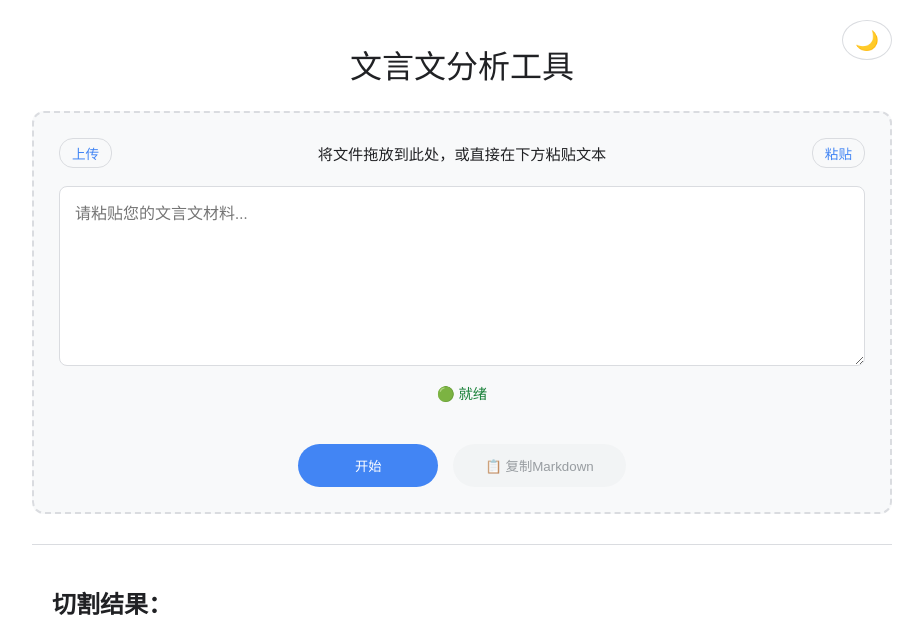
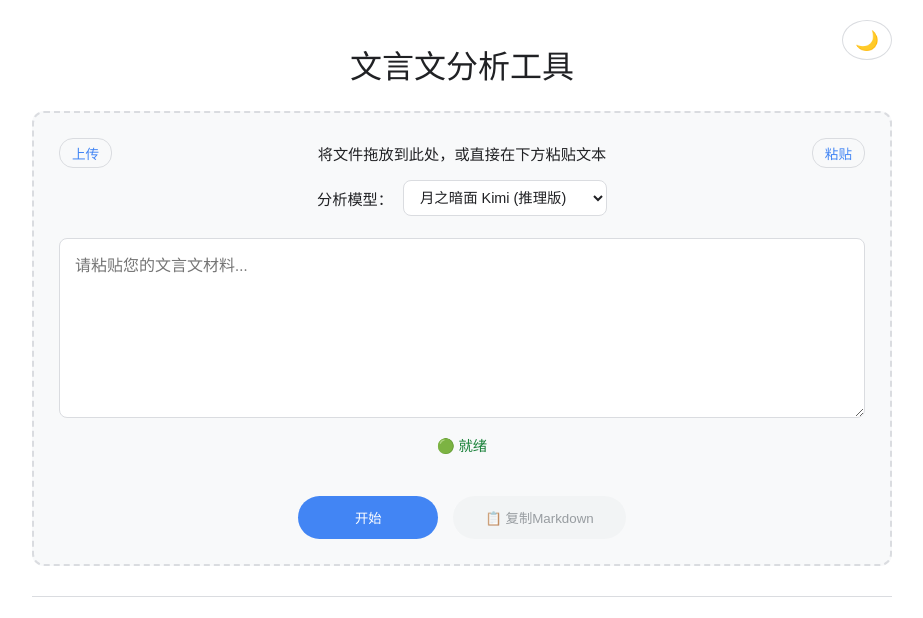
Before and after one commit to JohnXu22786/WenYanTrans, a Flask app: page / in a window 1280 px wide. Shown: the top 618 px of the page, without its empty margins (178-1101 px from the left). Run offline with Flask 3, Linux system fonts and the light colour scheme; some web fonts are replaced.

Commit message:
feat: Implement model selector UI with dropdown menu and enhanced frontend components

```diff
--- a/app.py
+++ b/app.py
@@ -164,8 +164,22 @@ def analyze_segment():
         if not segment:
             return jsonify({"error": "Segment content cannot be empty"}), 400
 
-        # Check API key
-        active_preset = config.get('_active_preset', 'default')
+        # Determine preset from request or use default
+        requested_preset = data.get('preset')
+        if requested_preset and requested_preset in config['_raw_config']['presets']:
+            active_preset = requested_preset
+        else:
+            active_preset = config.get('_active_preset', 'default')
+            if requested_preset:
+                logger.warning(f"Requested preset '{requested_preset}' not found, using default '{active_preset}'")
+
+        # Get preset configuration
+        if active_preset not in config['_raw_config']['presets']:
+            return jsonify({"error": f"Preset '{active_preset}' not found in configuration"}), 400
+
+        preset_config = config['_raw_config']['presets'][active_preset]
+
+        # Check API key for selected preset
         api_key = API_KEYS.get(active_preset)
         if not api_key:
             data_dir = get_data_dir()
@@ -181,15 +195,15 @@ def analyze_segment():
         }
 
         payload = {
-            "model": config['model_name'],
+            "model": preset_config['model_name'],
             "messages": [
                 {"role": "system", "content": SYSTEM_PROMPT},
                 {"role": "user", "content": segment}
             ]
         }
 
-        # Add custom parameters if specified in config
-        custom_param = config.get('custom_param')
+        # Add custom parameters if specified in preset config
+        custom_param = preset_config.get('custom_param')
         if custom_param and isinstance(custom_param, dict):
             # Merge all custom parameters into payload (excluding model and messages which are already set)
             for key, value in custom_param.items():
@@ -198,11 +212,11 @@ def analyze_segment():
                     payload[key] = value
         # Note: No backward compatibility - config must use custom_param for any additional parameters
 
-        logger.info(f"Analyzing segment, length: {len(segment)} characters")
+        logger.info(f"Analyzing segment (preset: {active_preset}, model: {preset_config['model_name']}), length: {len(segment)} characters")
 
         # Send request
         response = requests.post(
-            config['api_endpoint'],
+            preset_config['api_endpoint'],
             headers=headers,
             json=payload,
             timeout=120  # 120 seconds timeout
--- a/static/css/style.css
+++ b/static/css/style.css
@@ -582,3 +582,41 @@ button:disabled {
     background-color: var(--container-bg-light);
     border-color: var(--primary-color);
 }
+
+/* 模型选择器样式 */
+.model-selector-row {
+    display: flex;
+    align-items: center;
+    justify-content: center;
+    margin: 12px 0;
+    flex-wrap: wrap;
+    gap: 10px;
+}
+
+.model-selector-row label {
+    font-weight: 500;
+    color: var(--text-light);
+    font-size: 0.95em;
+}
+
+#model-select {
+    background-color: var(--bg-light);
+    color: var(--text-light);
+    border: 1px solid var(--border-light);
+    border-radius: 8px;
+    padding: 8px 12px;
+    font-size: 0.9em;
+    cursor: pointer;
+    transition: all 0.2s;
+    min-width: 200px;
+}
+
+#model-select:focus {
+    outline: none;
+    border-color: var(--primary-color);
+    box-shadow: 0 0 0 2px rgba(66, 133, 244, 0.2);
+}
+
+#model-select:hover {
+    border-color: var(--primary-color);
+}
--- a/static/js/main.js
+++ b/static/js/main.js
@@ -3,7 +3,7 @@
 // -------------------------------------
 
 // 导入配置与常量
-import { MAX_CONCURRENT_CALLS, MAX_RETRY_ATTEMPTS, BACKEND_ENDPOINT, SYSTEM_PROMPT, els } from './modules/config.js';
+import { MAX_CONCURRENT_CALLS, MAX_RETRY_ATTEMPTS, BACKEND_ENDPOINT, SYSTEM_PROMPT, els, MODEL_PRESETS, DEFAULT_MODEL_PRESET } from './modules/config.js';
 import state from './modules/state.js';
 import { splitText } from './modules/textProcessor.js';
 import { processItem, runQueue, regenerateSegment } from './modules/apiClient.js';
@@ -165,6 +165,31 @@ function init() {
     els.uploadBtn = document.getElementById('upload-btn');
     els.pasteBtn = document.getElementById('paste-btn');
     els.themeToggleBtn = document.getElementById('theme-toggle-btn');
+    els.modelSelect = document.getElementById('model-select');
+
+    // 初始化模型选择下拉菜单
+    if (els.modelSelect) {
+        // 清空现有选项
+        els.modelSelect.innerHTML = '';
+
+        // 添加预设选项
+        Object.values(MODEL_PRESETS).forEach(preset => {
+            const option = document.createElement('option');
+            option.value = preset.id;
+            option.textContent = preset.name;
+            if (preset.id === DEFAULT_MODEL_PRESET) {
+                option.selected = true;
+                state.selectedModelPreset = preset.id;
+            }
+            els.modelSelect.appendChild(option);
+        });
+
+        // 添加变更事件监听器
+        els.modelSelect.addEventListener('change', function() {
+            state.selectedModelPreset = this.value;
+            console.log('模型预设已切换至:', this.value);
+        });
+    }
 
     updateApiStatusUI('ready');
     initTheme();
--- a/static/js/modules/apiClient.js
+++ b/static/js/modules/apiClient.js
@@ -28,7 +28,8 @@ export async function processItem(item) {
                 'Content-Type': 'application/json',
             },
             body: JSON.stringify({
-                segment: item.segment
+                segment: item.segment,
+                preset: state.selectedModelPreset
             })
         });
 
@@ -162,7 +163,8 @@ export async function regenerateSegment(index) {
                 'Content-Type': 'application/json',
             },
             body: JSON.stringify({
-                segment: item.original
+                segment: item.original,
+                preset: state.selectedModelPreset
             })
         });
 
--- a/static/js/modules/config.js
+++ b/static/js/modules/config.js
@@ -28,6 +28,23 @@ export const SYSTEM_PROMPT = `你必须扮演一位极具耐心的"文言文侦
 
 **核心原则**：第2步是"精准狙击"而非"地毯式轰炸"，70%精力用于疏通长句逻辑，30%用于攻克真难点。必须让初学者看见"如何从懂字词到懂句子"的破案路径。`;
 
+// 模型预设配置（与config.json中的presets对应）
+export const MODEL_PRESETS = {
+    openrouter_kimi: {
+        id: 'openrouter_kimi',
+        name: '月之暗面 Kimi (推理版)',
+        description: 'Moonshot AI Kimi K2 Thinking 模型，支持推理'
+    },
+    openrouter_deepseek: {
+        id: 'openrouter_deepseek',
+        name: 'DeepSeek V3.2 (推理版)',
+        description: 'DeepSeek V3.2 模型，支持推理'
+    }
+};
+
+// 默认模型预设（与config.json中的active_preset对应）
+export const DEFAULT_MODEL_PRESET = 'openrouter_kimi';
+
 // DOM元素引用（将在main.js中初始化）
 export const els = {
     textInput: null,
@@ -44,5 +61,6 @@ export const els = {
     failedStatus: null,
     uploadBtn: null,
     pasteBtn: null,
-    themeToggleBtn: null
+    themeToggleBtn: null,
+    modelSelect: null
 };
--- a/static/js/modules/state.js
+++ b/static/js/modules/state.js
@@ -4,6 +4,7 @@
 
 const state = {
     // 运行状态
+    selectedModelPreset: 'openrouter_kimi', // 当前选定的模型预设ID
     segmentQueue: [],
     totalSegments: 0,
     segmentsCompleted: 0,
--- a/templates/index.html
+++ b/templates/index.html
@@ -22,6 +22,16 @@
                 <button id="paste-btn" class="text-btn">粘贴</button>
             </div>
             <input type="file" id="file-input" accept=".txt" style="display: none;">
+
+            <div class="model-selector-row">
+                <label for="model-select">分析模型：</label>
+                <select id="model-select">
+                    <option value="openrouter_kimi">月之暗面 Kimi (推理版)</option>
+                    <option value="openai_gpt4">OpenAI GPT-4 Turbo</option>
+                    <option value="anthropic_claude">Anthropic Claude 3 Opus</option>
+                </select>
+            </div>
+
             <textarea id="text-input" placeholder="请粘贴您的文言文材料..."></textarea>
 
             <div id="status-message" style="color: #d93025; margin-top: 5px;"></div>
```
